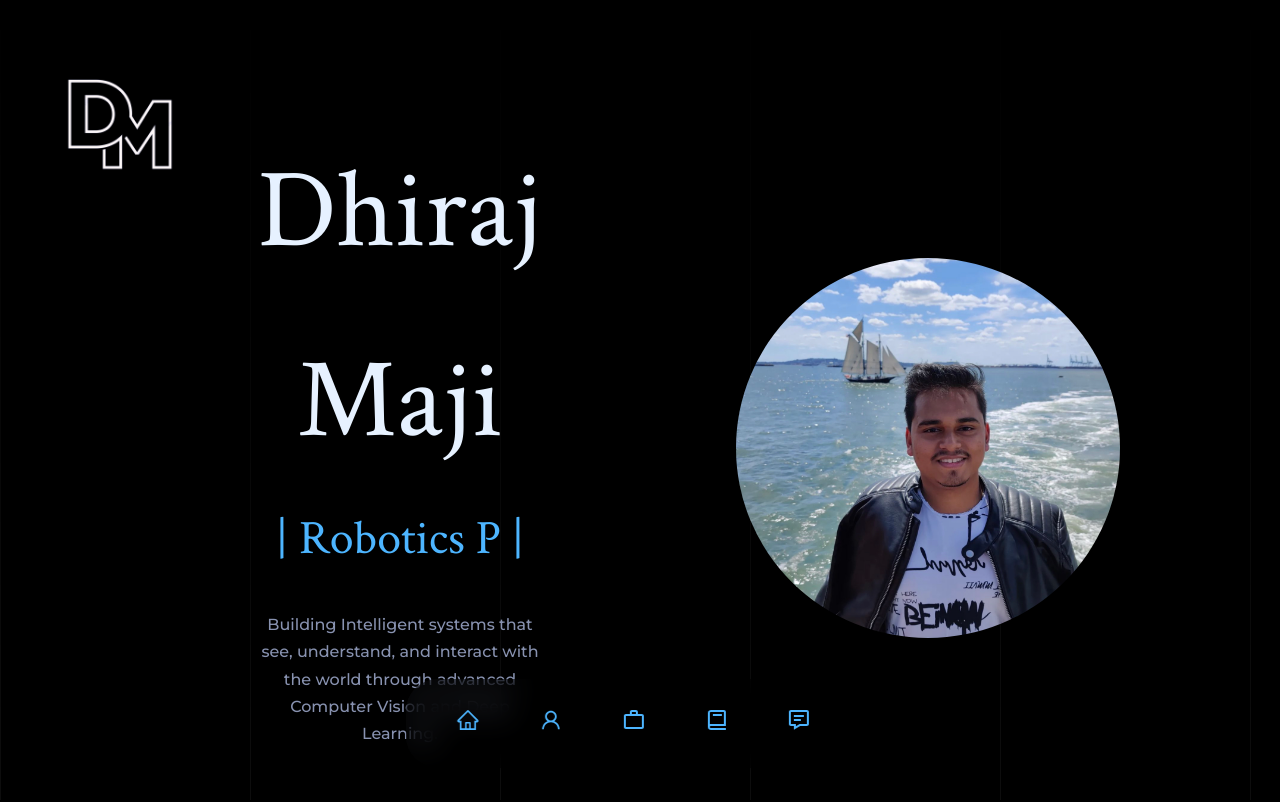
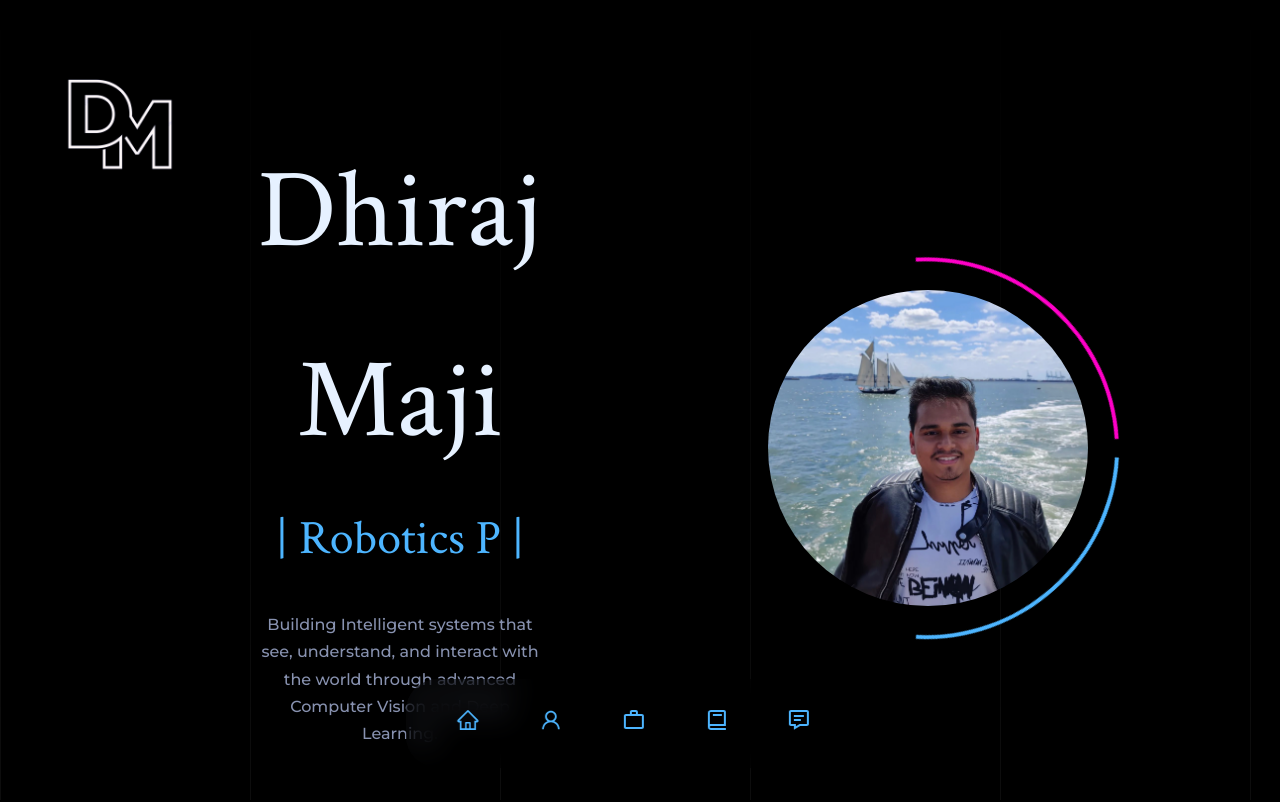
Before and after one commit to dhirajmaji7/dhirajmaji7.github.io, a React (Create React App) app: page / in a window 1280 px wide. Shown: the top 802 px of the page. Built offline with nearby package versions, Linux system fonts and the light colour scheme.

Commit message:
added ring animation around image

```diff
--- a/src/components/header/Header.jsx
+++ b/src/components/header/Header.jsx
@@ -71,8 +71,12 @@ const Header = () => {
             <a href='#contact'>Contact Me</a>
           </div> */}
         </div>
-        <div className="me">
-          <img src={require('../../assets/my_photo_2.jpg')} alt="My Photo" />
+        <div className="me-container">
+          <div className="ring ring-top"></div>
+          <div className="ring ring-bottom"></div>
+          <div className="me">
+            <img src={require('../../assets/my_photo_2.jpg')} alt="My Photo" />
+          </div>
         </div>
       </div>
     </header>
--- a/src/components/header/header.css
+++ b/src/components/header/header.css
@@ -52,9 +52,75 @@ header {
     width: 7rem;
 }
 
+.me-container {
+  position: relative;
+  display: inline-block;
+  width: fit-content;
+}
+
+.me {
+  border-radius: 50%;
+  overflow: hidden;
+  position: relative;
+  z-index: 2;
+}
+
 .me img {
-    border-radius: 50%;
-    overflow: hidden;
+  display: block;
+  width: 100%;
+  height: auto;
+  border-radius: 50%;
+  object-fit: cover;
+  padding: 2rem;
+}
+
+/* Ring base style */
+.ring {
+  position: absolute;
+  top: 0;
+  left: 0;
+  width: 100%;
+  height: 100%;
+  border-radius: 50%;
+  pointer-events: none;
+  z-index: 1;
+}
+
+/* Top semi-circle (clockwise) */
+.ring-top {
+  border-top: 4px solid var(--color-primary);
+  border-right: 4px solid transparent;
+  border-bottom: 4px solid transparent;
+  border-left: 4px solid transparent;
+  animation: rotateCW 5s linear infinite;
+}
+
+/* Bottom semi-circle (counter-clockwise) */
+.ring-bottom {
+  border-top: 4px solid transparent;
+  border-right: 4px solid transparent;
+  border-bottom: 4px solid #ff00c8;
+  border-left: 4px solid transparent;
+  animation: rotateCCW 5s linear infinite;
+}
+
+/* Animations */
+@keyframes rotateCW {
+  from {
+    transform: rotate(0deg);
+  }
+  to {
+    transform: rotate(360deg);
+  }
+}
+
+@keyframes rotateCCW {
+  from {
+    transform: rotate(360deg);
+  }
+  to {
+    transform: rotate(0deg);
+  }
 }
 
 /* ============= Header Socials ============== */
--- a/src/components/preloader/preloader.css
+++ b/src/components/preloader/preloader.css
@@ -55,7 +55,7 @@
     height: 20vh;
     font-size: 7vh;
     overflow: hidden;
-    color: var(--white);
+    color: blanchedalmond;
     padding-top: 10rem;
 }
 
```
